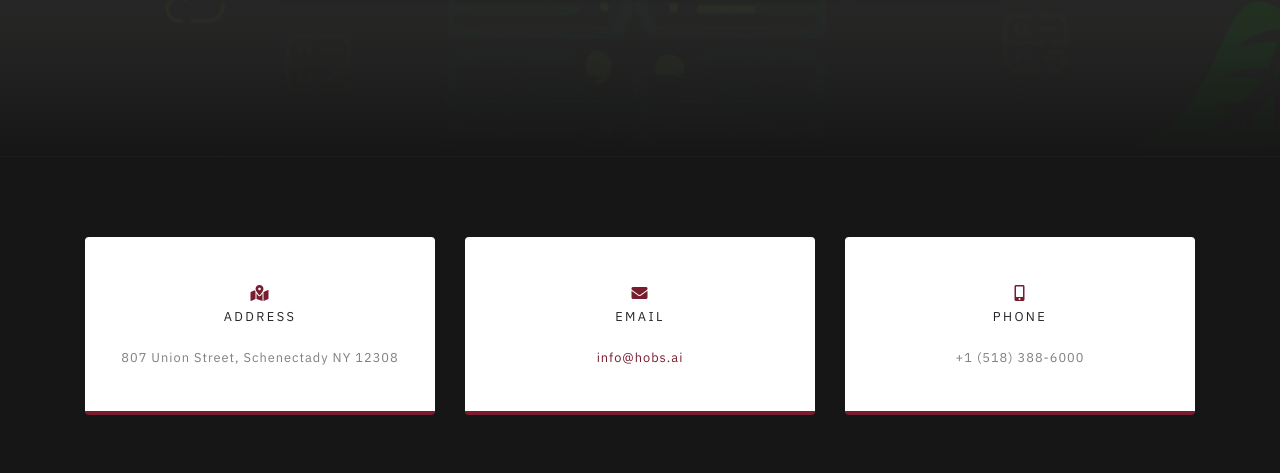
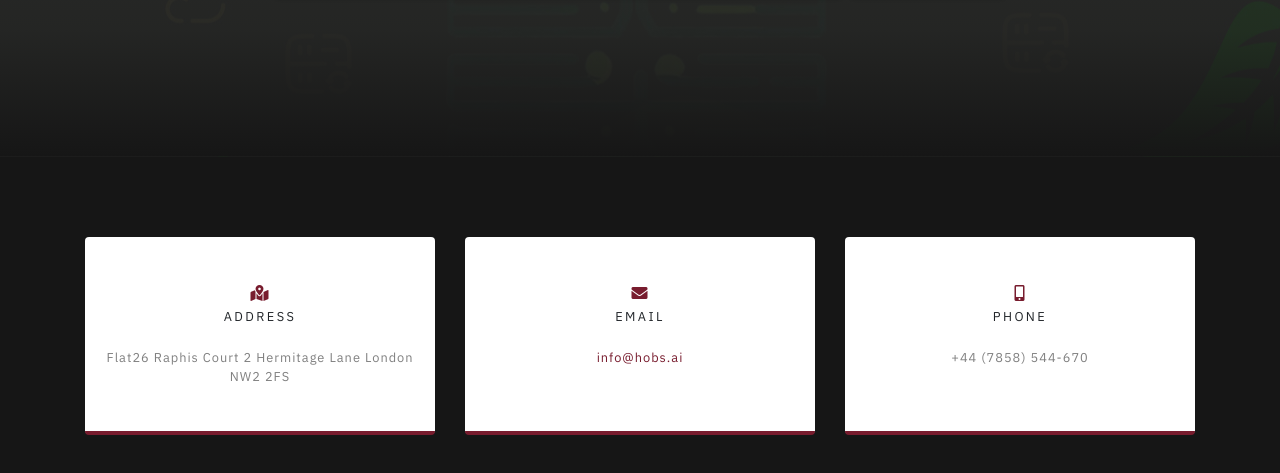
Before and after one commit to sustainable-infra-reader/main-page, a plain HTML site: page index.html in a window 1280 px wide. Shown: the part 3545-4018 px from the top of the page. Drawn offline with nearby package versions, Linux system fonts and the light colour scheme.

```diff
--- a/index.html
+++ b/index.html
@@ -286,7 +286,7 @@
                 <h4 class="text-uppercase m-0">Address</h4>
                 <hr class="my-4" />
                 <div class="small text-black-50">
-                  807 Union Street, Schenectady NY 12308
+                  Flat26 Raphis Court 2 Hermitage Lane London NW2 2FS
                 </div>
               </div>
             </div>
@@ -311,7 +311,7 @@
                 <i class="fas fa-mobile-alt text-primary mb-2"></i>
                 <h4 class="text-uppercase m-0">Phone</h4>
                 <hr class="my-4" />
-                <div class="small text-black-50">+1 (518) 388-6000</div>
+                <div class="small text-black-50">+44 (7858) 544-670</div>
               </div>
             </div>
           </div>
```
